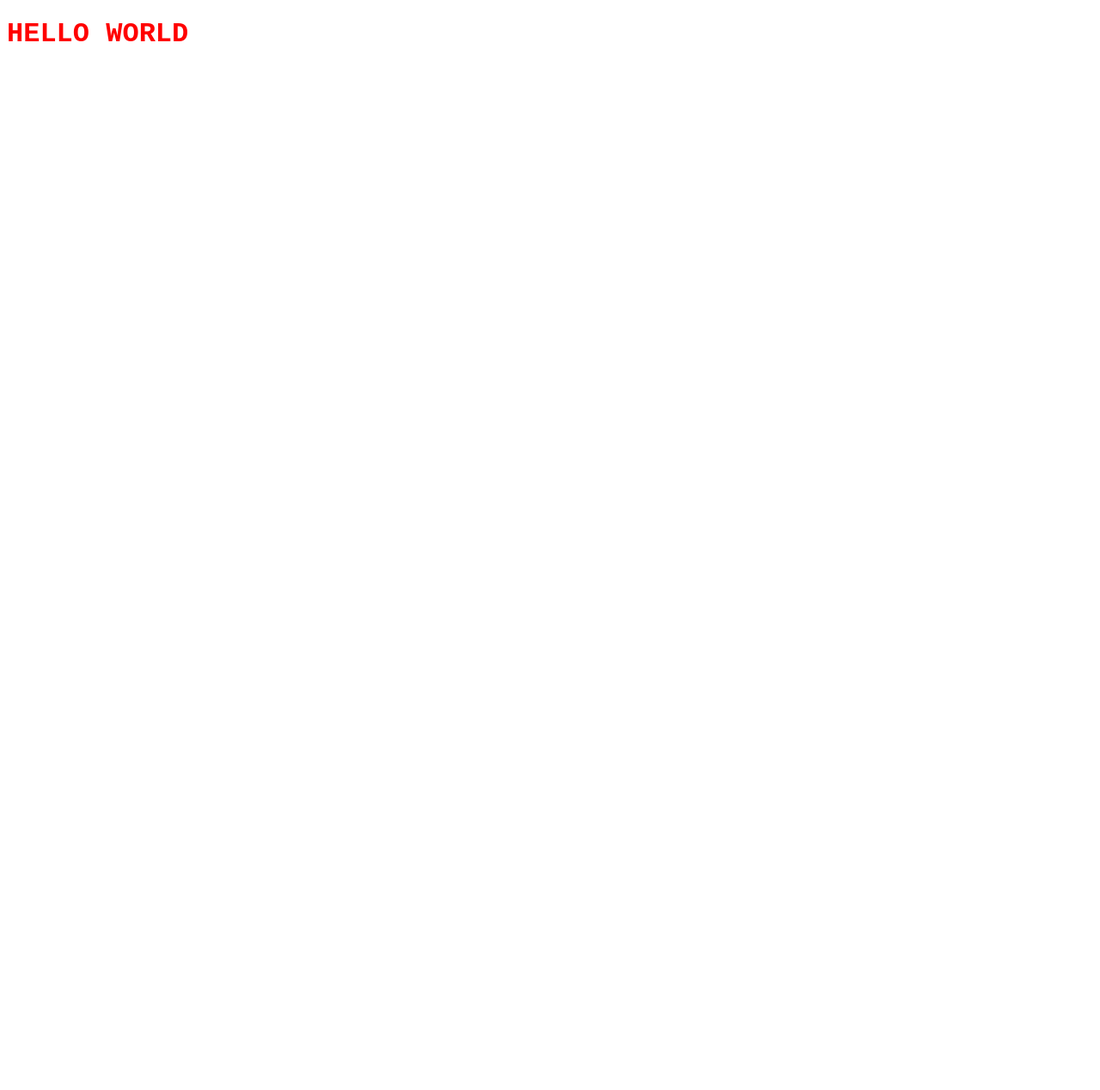
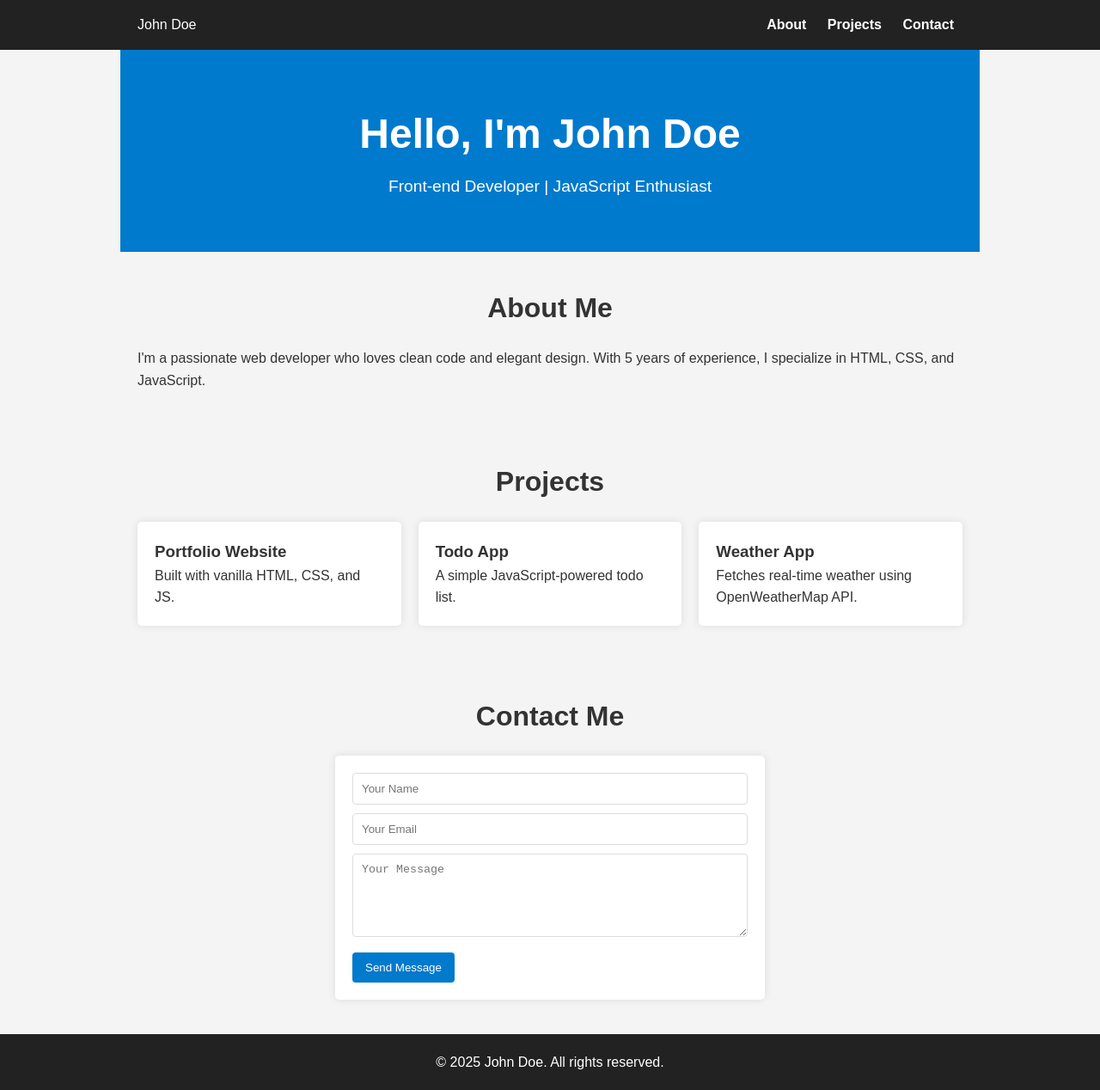
Before and after one commit to ranesjorenz1/projectportfolio, a plain HTML site: page index.html in a window 1280 px wide. Shown: the whole page at 86% size. Before the commit the page ends 800 px from the top, so only its background shows below. Drawn offline with Linux system fonts and the light colour scheme.

Commit message:
INITIAL COMMIT

```diff
--- a/index.html
+++ b/index.html
@@ -3,12 +3,182 @@
   <head>
     <meta charset="UTF-8" />
     <meta name="viewport" content="width=device-width, initial-scale=1.0" />
-    <title>Document</title>
-    <link rel="stylesheet" href="style.css" />
+    <title>My Portfolio</title>
+    <style>
+      * {
+        box-sizing: border-box;
+        margin: 0;
+        padding: 0;
+      }
+
+      body {
+        font-family: Arial, sans-serif;
+        line-height: 1.6;
+        background: #f4f4f4;
+        color: #333;
+      }
+
+      header {
+        background: #222;
+        color: #fff;
+        padding: 1rem 0;
+        position: sticky;
+        top: 0;
+        z-index: 1000;
+      }
+
+      nav {
+        display: flex;
+        justify-content: space-between;
+        align-items: center;
+        max-width: 1000px;
+        margin: auto;
+        padding: 0 20px;
+      }
+
+      nav a {
+        color: #fff;
+        text-decoration: none;
+        margin: 0 10px;
+        font-weight: bold;
+      }
+
+      .hero {
+        background: #007acc;
+        color: white;
+        padding: 60px 20px;
+        text-align: center;
+      }
+
+      .hero h1 {
+        font-size: 3rem;
+        margin-bottom: 0.5rem;
+      }
+
+      .hero p {
+        font-size: 1.2rem;
+      }
+
+      section {
+        padding: 40px 20px;
+        max-width: 1000px;
+        margin: auto;
+      }
+
+      h2 {
+        font-size: 2rem;
+        margin-bottom: 20px;
+        text-align: center;
+      }
+
+      .projects {
+        display: grid;
+        grid-template-columns: repeat(auto-fit, minmax(250px, 1fr));
+        gap: 20px;
+      }
+
+      .project-card {
+        background: #fff;
+        padding: 20px;
+        border-radius: 5px;
+        box-shadow: 0 0 10px rgba(0, 0, 0, 0.1);
+      }
+
+      form {
+        background: #fff;
+        padding: 20px;
+        border-radius: 5px;
+        max-width: 500px;
+        margin: auto;
+        box-shadow: 0 0 10px rgba(0, 0, 0, 0.1);
+      }
+
+      form input,
+      form textarea {
+        width: 100%;
+        padding: 10px;
+        margin-bottom: 10px;
+        border: 1px solid #ddd;
+        border-radius: 4px;
+      }
+
+      form button {
+        background: #007acc;
+        color: white;
+        border: none;
+        padding: 10px 15px;
+        cursor: pointer;
+        border-radius: 4px;
+      }
+
+      footer {
+        text-align: center;
+        padding: 20px;
+        background: #222;
+        color: white;
+      }
+    </style>
   </head>
   <body>
-    <div class="container">
-      <h1 class="lorem">HELLO WORLD</h1>
-    </div>
+    <header>
+      <nav>
+        <div class="logo">John Doe</div>
+        <div class="nav-links">
+          <a href="#about">About</a>
+          <a href="#projects">Projects</a>
+          <a href="#contact">Contact</a>
+        </div>
+      </nav>
+    </header>
+
+    <section class="hero">
+      <h1>Hello, I'm John Doe</h1>
+      <p>Front-end Developer | JavaScript Enthusiast</p>
+    </section>
+
+    <section id="about">
+      <h2>About Me</h2>
+      <p>
+        I'm a passionate web developer who loves clean code and elegant design.
+        With 5 years of experience, I specialize in HTML, CSS, and JavaScript.
+      </p>
+    </section>
+
+    <section id="projects">
+      <h2>Projects</h2>
+      <div class="projects">
+        <div class="project-card">
+          <h3>Portfolio Website</h3>
+          <p>Built with vanilla HTML, CSS, and JS.</p>
+        </div>
+        <div class="project-card">
+          <h3>Todo App</h3>
+          <p>A simple JavaScript-powered todo list.</p>
+        </div>
+        <div class="project-card">
+          <h3>Weather App</h3>
+          <p>Fetches real-time weather using OpenWeatherMap API.</p>
+        </div>
+      </div>
+    </section>
+
+    <section id="contact">
+      <h2>Contact Me</h2>
+      <form onsubmit="handleSubmit(event)">
+        <input type="text" placeholder="Your Name" required />
+        <input type="email" placeholder="Your Email" required />
+        <textarea placeholder="Your Message" rows="5" required></textarea>
+        <button type="submit">Send Message</button>
+      </form>
+    </section>
+
+    <footer>&copy; 2025 John Doe. All rights reserved.</footer>
+
+    <script>
+      function handleSubmit(event) {
+        event.preventDefault();
+        alert("Thanks for your message!");
+      }
+    </script>
   </body>
 </html>
```
